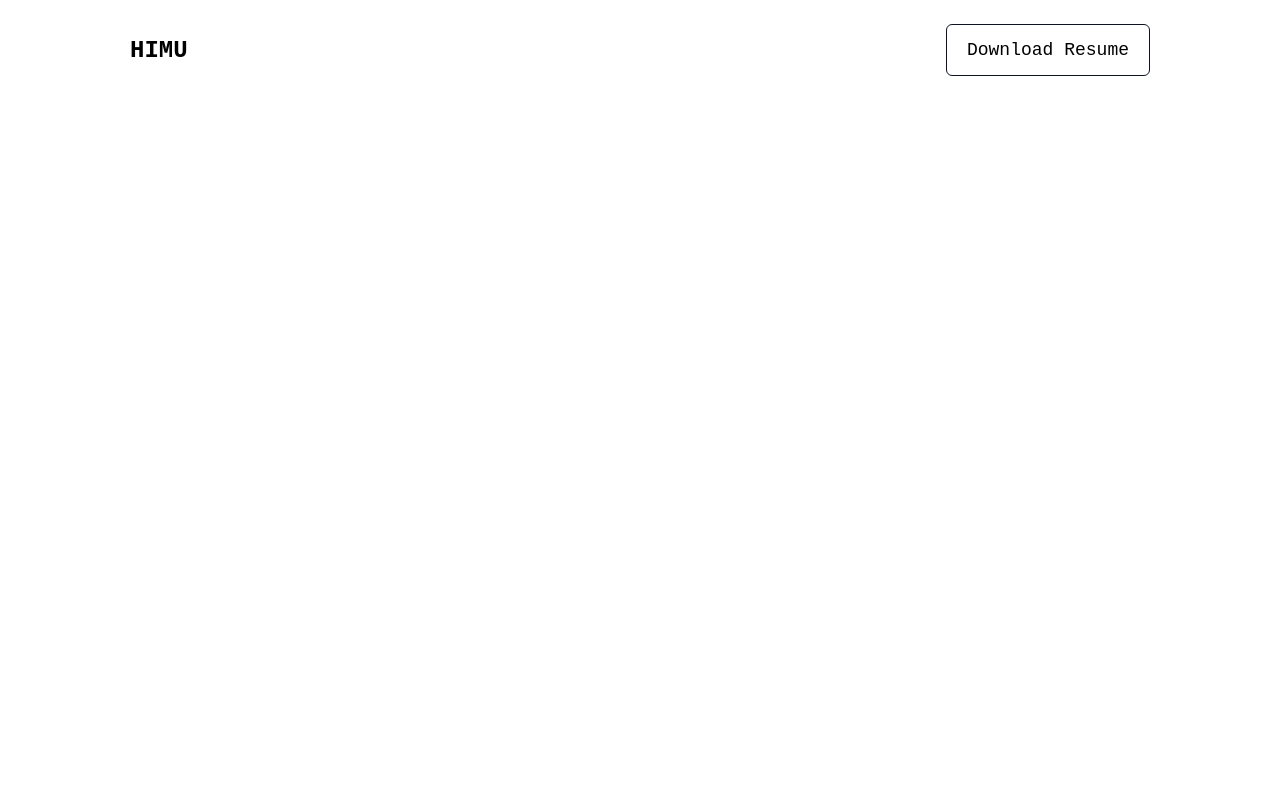
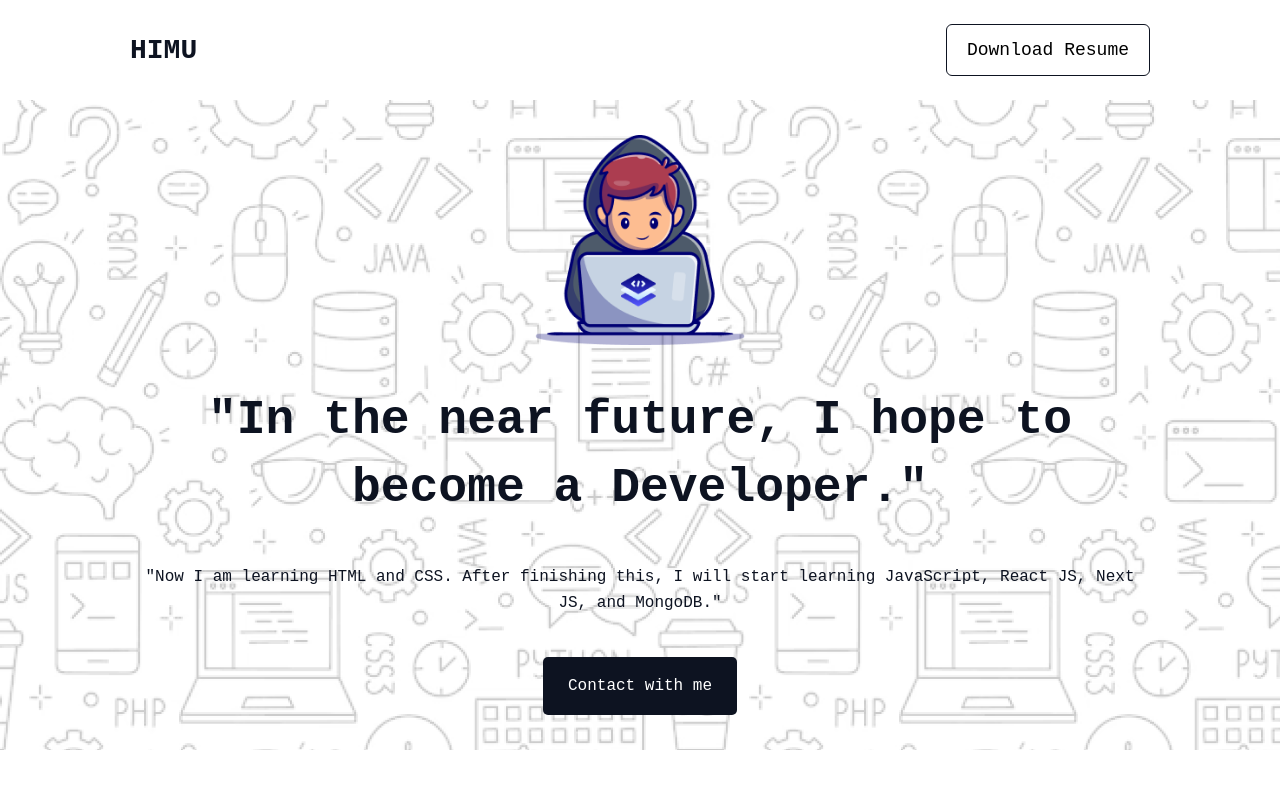
Before and after one commit to himu-mitra/Portfolio-Website-With-HTML-CSS, a plain HTML site: page index.html in a window 1280 px wide. Drawn offline with Linux system fonts and the light colour scheme; a web font is replaced by a local one.

Commit message:
Banner Section Added

```diff
--- a/index.html
+++ b/index.html
@@ -1,11 +1,13 @@
 <!DOCTYPE html>
 <html lang="en">
+
 <head>
-    <meta charset="UTF-8">
-    <meta name="viewport" content="width=device-width, initial-scale=1.0">
+    <meta charset="UTF-8" />
+    <meta name="viewport" content="width=device-width, initial-scale=1.0" />
     <title>Portfolio Website With HTML & CSS</title>
-    <link rel="stylesheet" href="styles/style.css">
+    <link rel="stylesheet" href="styles/style.css" />
 </head>
+
 <body>
     <header>
         <!-- NAV-BAR START -->
@@ -16,7 +18,20 @@
         <!-- NAV-BAR END -->
     </header>
 
-    <main></main>
+    <main>
+        <!-- BANNER SECTION START -->
+        <section class="banner-container">
+            <div class="banner-content">
+                <img class="developer-img-on-banner" src="./images/Group.png" alt="img of a developer" />
+                <h1>"In the near future, I hope to<br>become a Developer."</h1>
+                <p>
+                    "Now I am learning HTML and CSS. After finishing this, I will start
+                    learning JavaScript, React JS, Next JS, and MongoDB."
+                </p>
+                <a href="#contact">Contact with me</a>
+            </div>
+        </section>
+        <!-- BANNER SECTION END -->
+    </main>
     <footer></footer>
 </body>
-</html>
--- a/styles/style.css
+++ b/styles/style.css
@@ -1,7 +1,7 @@
 /* Google font import link */
-@import url('https://fonts.googleapis.com/css2?family=Azeret+Mono:ital,wght@0,100..900;1,100..900&display=swap');
+@import url("https://fonts.googleapis.com/css2?family=Azeret+Mono:ital,wght@0,100..900;1,100..900&display=swap");
 
-*{
+* {
   margin: 0;
   padding: 0;
   box-sizing: border-box;
@@ -14,11 +14,12 @@
   display: flex;
   justify-content: space-between;
   align-items: center;
-
 }
 
 .resume-name {
+  color: rgb(13, 19, 33);
   margin-left: 130px;
+  font-size: 28px;
 }
 
 .resume-button {
@@ -31,3 +32,50 @@
   font-weight: 500;
 }
 /* NAV-BAR END */
+
+/* BANNER SECTION START */
+.banner-container {
+  min-height: 650px;
+  background-image: url("../images/Hero-bg.png");
+  display: flex;
+  justify-content: center;
+  align-items: center;
+}
+
+.banner-content {
+  width: 1000px;
+  height: 580px;
+  display: flex;
+  flex-direction: column;
+  justify-content: space-between;
+  align-items: center;
+  text-align: center;
+}
+
+.developer-img-on-banner {
+  height: 210px;
+  width: 210px;
+}
+
+.banner-content > h1 {
+  color: rgb(13, 19, 33);
+  font-size: 48px;
+  font-weight: 800;
+  line-height: 68px;
+}
+
+.banner-content > p {
+  color: rgb(13, 19, 33);
+  font-size: 16px;
+  font-weight: 400;
+  line-height: 26px;
+}
+
+.banner-content > a {
+  color: rgb(255, 255, 255);
+  background-color: rgb(13, 19, 33);
+  padding: 20px 25px;
+  text-decoration: none;
+  border-radius: 5px;
+}
+/* BANNER SECTION END */
```
Lines whose indentation alone changed are shown as unchanged.
